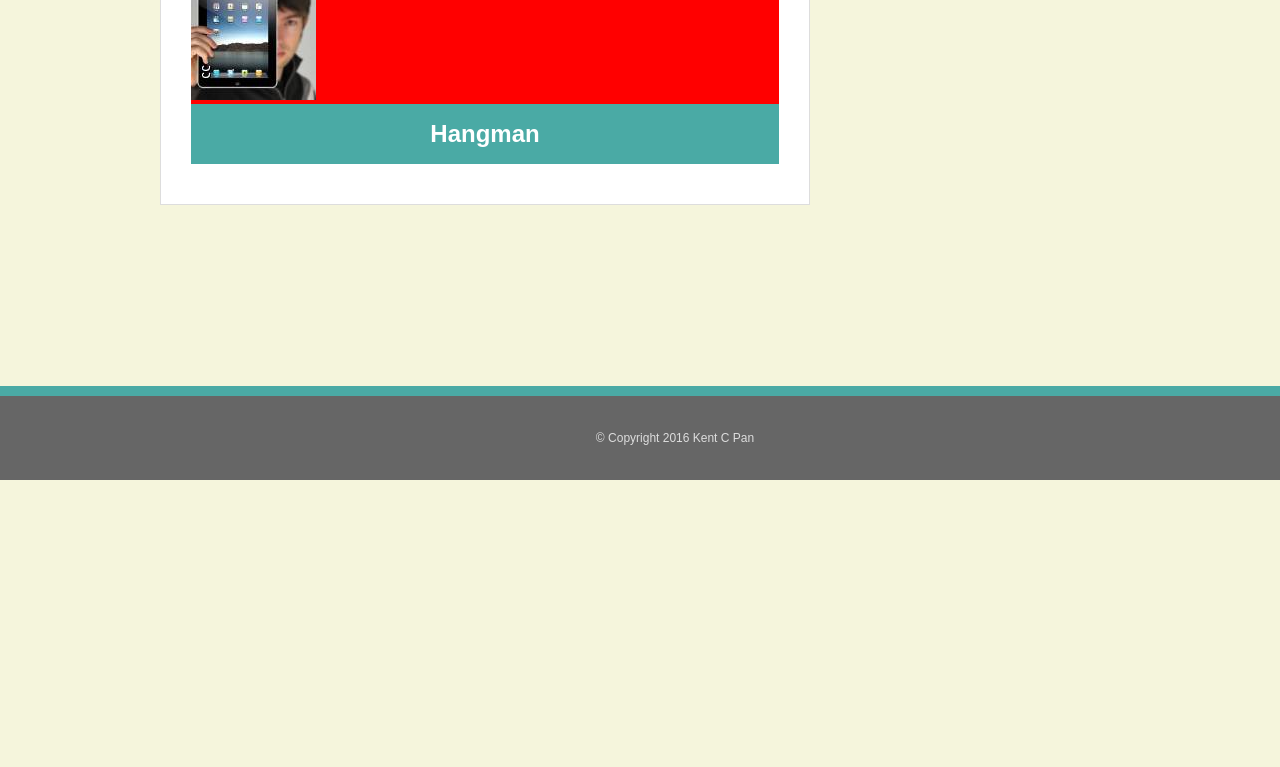
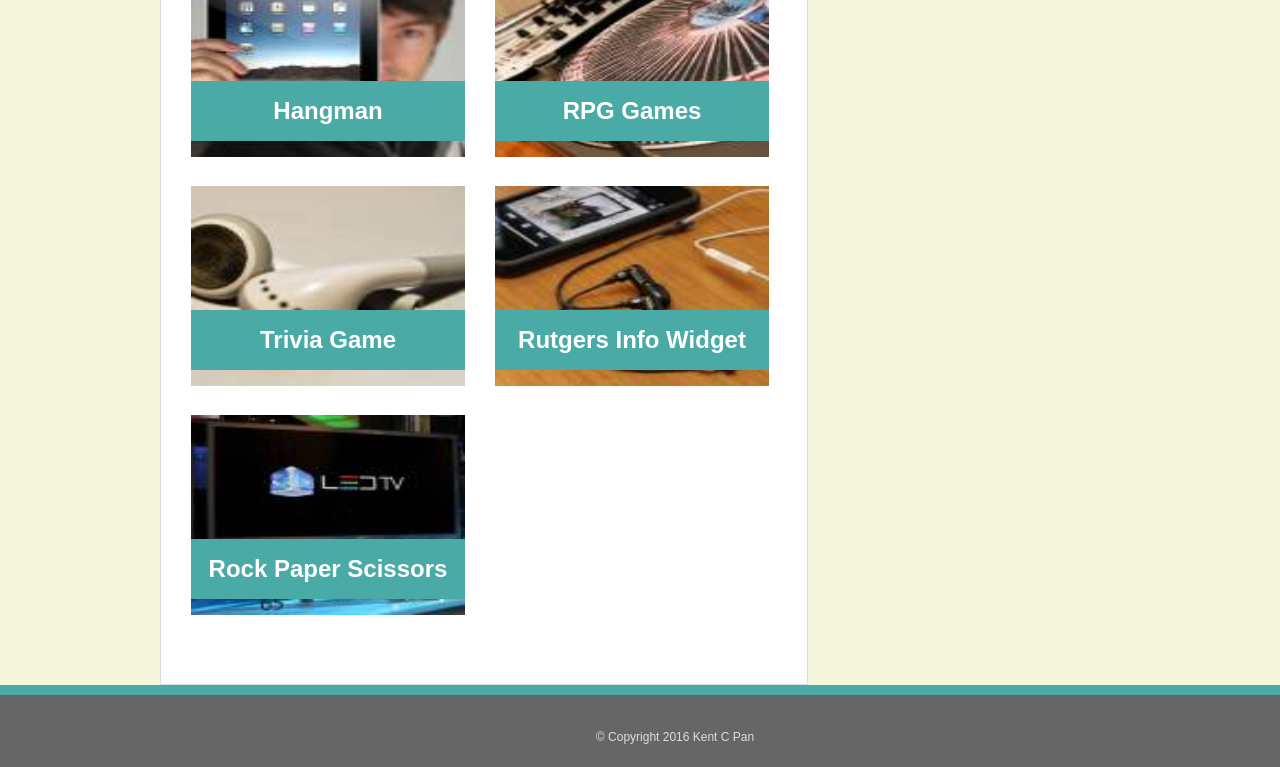
Before and after one commit to kcponline/Basic-Portfolio, a plain HTML site: page portfolio.html in a window 1280 px wide. Shown: the part 320-1087 px from the top of the page. Before the commit the page ends 800 px from the top, so only its background shows below. Drawn offline with Linux system fonts and the light colour scheme.

Commit message:
commit 07 - solved portfolio positioning of banners

```diff
--- a/assets/css/style.css
+++ b/assets/css/style.css
@@ -86,7 +86,7 @@ footer {
 	text-align: center;
 	font-size: 12px;
 	padding: 35px;
-	position: absolute;
+	/*position: absolute;*/
 	bottom: 0;
 	color: #dddddd;
 	width: 100%;
@@ -179,7 +179,7 @@ footer {
 	font-size: 32px;
 	border-bottom-style: solid;
 	border-color: #dddddd;
-	width: 588px;
+	width: 586px;
 }
 
 .input-container {
@@ -205,27 +205,48 @@ footer {
 	font-size: 32px;
 	border-bottom-style: solid;
 	border-color: #dddddd;
-	width: 588px;
+	width: 586px;
 }
 
 .portfolio-container {
 	margin-top: 40px;
-	width: 588px;
+	width: 586px;
 }
 
 .work {
 	/*position: relative;*/
 	/*margin-left: 30px;*/
-	background-color: red;
+	/*background-color: red;*/
+	width: 274px;
+	overflow: auto;
+	float: left;
+	position: relative;
+	/*padding: 5px;*/
+	/*height: 200px;*/
+	margin: 0 0 25px 0;
+
 }
 
-#hangman {
+/*this is something worth asking why it's margin-left for me but mragin-right on solution*/
+
+.work:nth-child(even) {
+	margin-left: 30px;
+}
+
+#hangman,
+#rpg-game,
+#trivia-game,
+#rutgers-info-widget,
+#rock-paper-scissors {
 /*#rpg-game,
 #trivia-game,
 #rutgers-info-widget,
 #rock-paper-scissors {*/
-/*	width: 275px;
-	height: 200px;*/
+	/*width: 275px;*/
+	/*height: 200px;*/
+	width: 100%;
+	height: 200px;
+	/*overflow: auto;*/
 }
 
 /*#hangman,
@@ -238,15 +259,20 @@ footer {
 	margin: 0 0 50px 0;
 }*/
 
-#hangman-banner {
+#hangman-banner,
+#rpg-game-banner,
+#trivia-game-banner,
+#rutgers-info-widget-banner,
+#rock-paper-scissors-banner {
 	background-color: #4aaaa5;
 	font-size: 24px;
 	color: white;
 	text-align: center;
-	/*width: 275px;*/
+	position: absolute;
 	line-height: 60px;
-	/*position: absolute;*/
+	width: 100%;
 
+	bottom: 20px;
 }
 
 /*#hangman,
--- a/portfolio.html
+++ b/portfolio.html
@@ -40,26 +40,37 @@
 		<div class="content-container">
 
 			<section class="main">
-		ß
+
 
 
 				<h1 id="portfolio-header">Portfolio</h1>
 
 				<section class="portfolio-container">
 					<div class="work">
-					<img id="hangman" src="assets/images/hangman.jpeg">
+						<img id="hangman" src="assets/images/hangman.jpeg">
 
-					<h5 id="hangman-banner">Hangman</h5>
+						<h5 id="hangman-banner">Hangman</h5>
 					</div>
-					<!-- <img id="rpg-game" src="assets/images/rpg-game.jpeg">
+					<div class="work">
+						<img id="rpg-game" src="assets/images/rpg-game.jpeg">
 
-					<img id="trivia-game" src="assets/images/trivia-game.jpeg">
+						<h5 id="rpg-game-banner">RPG Games</h5>
+					</div>
+					<div class="work">
+						<img id="trivia-game" src="assets/images/trivia-game.jpeg">
 
-					<img id="rutgers-info-widget" src="assets/images/rutgers-info-widget.jpeg">
+						<h5 id="trivia-game-banner">Trivia Game</h5>
+					</div>
+					<div class="work">
+						<img id="rutgers-info-widget" src="assets/images/rutgers-info-widget.jpeg">
 
-					<img id="rock-paper-scissors" src="assets/images/rock-paper-scissors.jpeg"> -->
+						<h5 id="rutgers-info-widget-banner">Rutgers Info Widget</h5>
+					</div>
+					<div class="work">
+					<img id="rock-paper-scissors" src="assets/images/rock-paper-scissors.jpeg">
 
-
+						<h5 id="rock-paper-scissors-banner">Rock Paper Scissors</h5>
+					</div>
 				</section>
 
 			</section>
@@ -96,7 +107,7 @@
 		</div>
 
 
-	<footer>© Copyright 2016 Kent C Pan</footer>
+	<footer>&copy; Copyright 2016 Kent C Pan</footer>
 
 
 
```
